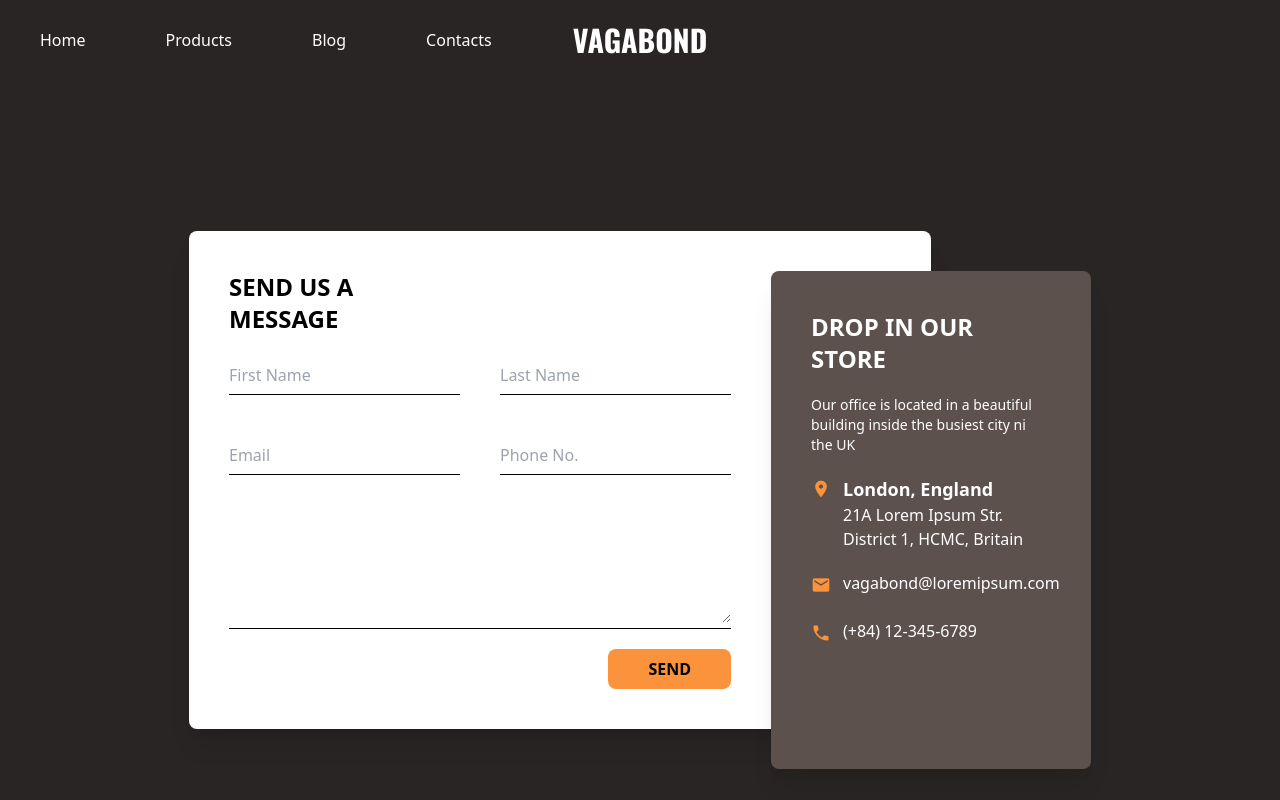
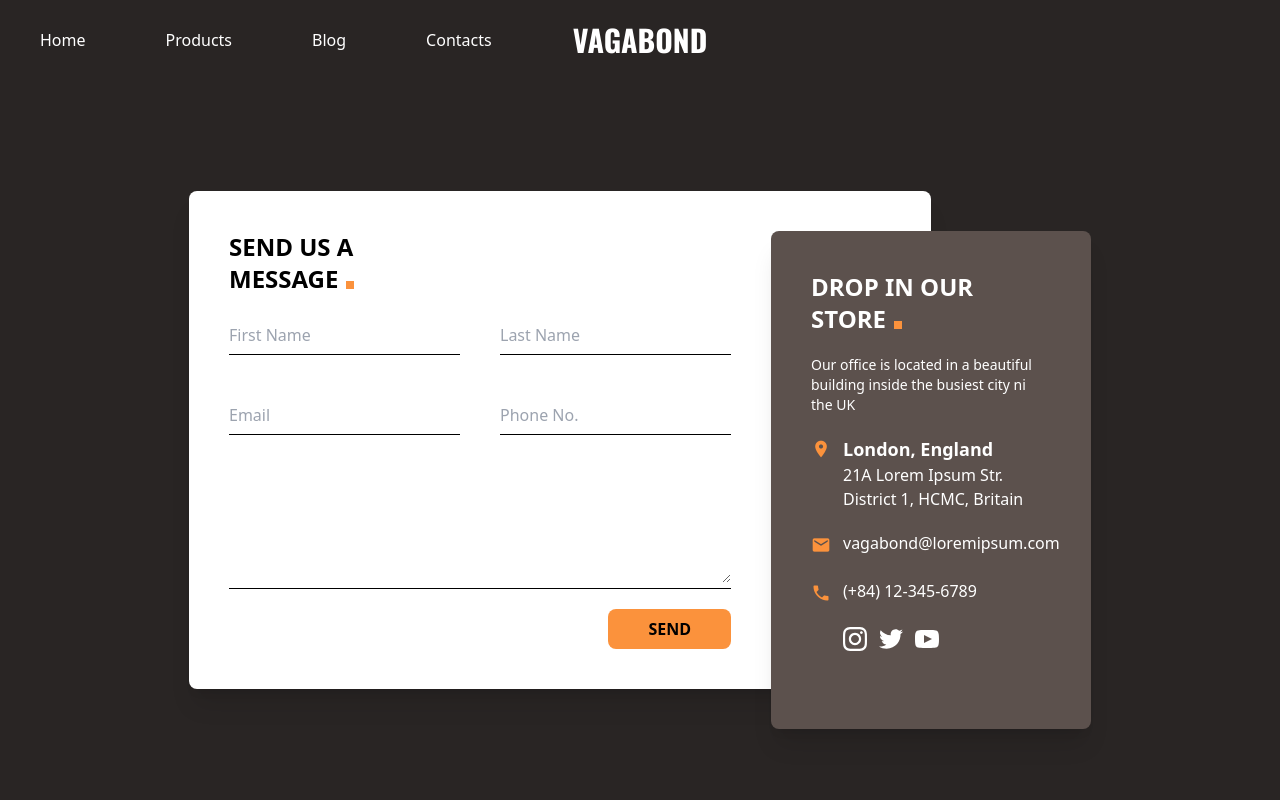
Before and after one commit to TulioDR/vagabond, a Next.js app: page /contact in a window 1280 px wide. Shown: the top 800 px of the page. Built offline with nearby package versions, Linux system fonts and the light colour scheme.

Commit message:
Update Contact Page

```diff
--- a/src/components/Contact/Input.tsx
+++ b/src/components/Contact/Input.tsx
@@ -33,7 +33,7 @@ export default function Input({ placeholder, textarea }: Props) {
                   animate={{ width: "100%" }}
                   exit={{ width: 0 }}
                   transition={{ duration: 0.4 }}
-                  className="absolute bottom-0 left-0 h-1 bg-orange-400"
+                  className="absolute bottom-0 left-0 h-1 bg-main-orange"
                />
             )}
          </AnimatePresence>
--- a/src/components/Footer/SocialIcon.tsx
+++ b/src/components/Footer/SocialIcon.tsx
@@ -8,7 +8,7 @@ type Props = {
 
 export default function SocialIcon({ src, alt }: Props) {
    return (
-      <div className="">
+      <div className="cursor-pointer">
          <Image src={src} alt={alt} />
       </div>
    );
--- a/src/components/Home/Banner.tsx
+++ b/src/components/Home/Banner.tsx
@@ -14,7 +14,7 @@ export default function Banner() {
                deleniti fugiat asperiores, quidem suscipit harum vel et. Quod,
                tempore!
             </div>
-            <button className="rounded-full bg-orange-300 text-black px-4 py-2 w-max text-sm">
+            <button className="rounded-full bg-main-orange text-black px-4 py-2 w-max text-sm">
                Explore More
             </button>
          </div>
--- a/src/components/MainButton.tsx
+++ b/src/components/MainButton.tsx
@@ -4,7 +4,7 @@ type Props = {
 
 export default function MainButton({ children }: Props) {
    return (
-      <button className="rounded-full bg-orange-300 flex items-center space-x-2 px-6 py-3 ml-auto text-black">
+      <button className="rounded-full bg-main-orange flex items-center space-x-2 px-6 py-3 ml-auto text-black">
          <span>{children}</span>
          <span className="material-icons">arrow_right_alt</span>
       </button>
--- a/src/pages/contact.tsx
+++ b/src/pages/contact.tsx
@@ -1,16 +1,22 @@
 import ContactInfo from "@/components/Contact/ContactInfo";
 import Input from "@/components/Contact/Input";
 import Title from "@/components/Contact/Title";
-import React from "react";
+import SocialIcon from "@/components/Footer/SocialIcon";
+import instagram from "@/assets/img/social-icons/instagram.svg";
+import twitter from "@/assets/img/social-icons/twitter.svg";
+import youtube from "@/assets/img/social-icons/youtube.svg";
 
 export default function Contact() {
    return (
-      <div className="min-h-screen flex items-center justify-center">
+      <div className="min-h-[calc(100vh-80px)] flex items-center justify-center">
          <div className="rounded-lg bg-white text-black shadow-xl flex items-stretch -translate-x-20">
             <div className="p-10 space-y-5">
                <Title>
                   <div>Send us a</div>
-                  <div>message</div>
+                  <div className="flex items-end space-x-2">
+                     <div>message</div>
+                     <div className="bg-main-orange h-2 w-2 -translate-y-[6px]"></div>
+                  </div>
                </Title>
                <div className="grid lg:grid-cols-2 gap-x-10 gap-y-10">
                   <Input placeholder="First Name" />
@@ -20,7 +26,7 @@ export default function Contact() {
                </div>
                <Input placeholder="Message" textarea />
                <div className="flex justify-end">
-                  <button className="bg-orange-400 rounded-lg px-10 py-2 uppercase font-bold">
+                  <button className="bg-main-orange rounded-lg px-10 py-2 uppercase font-bold">
                      Send
                   </button>
                </div>
@@ -28,7 +34,10 @@ export default function Contact() {
             <div className="bg-brown rounded-lg shadow-xl p-10 w-80 -mr-40 translate-y-10 text-white space-y-5">
                <Title>
                   <div>Drop in our</div>
-                  <div>Store</div>
+                  <div className="flex items-end space-x-2">
+                     <div>Store</div>
+                     <div className="bg-main-orange h-2 w-2 -translate-y-[6px]"></div>
+                  </div>
                </Title>
                <p className="text-xs sm:text-sm">
                   Our office is located in a beautiful building inside the
@@ -40,6 +49,11 @@ export default function Contact() {
                </ContactInfo>
                <ContactInfo icon="email">vagabond@loremipsum.com</ContactInfo>
                <ContactInfo icon="phone">(+84) 12-345-6789</ContactInfo>
+               <div className="flex space-x-3 ml-8">
+                  <SocialIcon src={instagram} alt="instagram" />
+                  <SocialIcon src={twitter} alt="twitter" />
+                  <SocialIcon src={youtube} alt="youtube" />
+               </div>
             </div>
          </div>
       </div>
--- a/tailwind.config.js
+++ b/tailwind.config.js
@@ -16,6 +16,7 @@ module.exports = {
             brown: "#5C514D",
             main: {
                gray: "#3B3B3B",
+               orange: "#fb923c",
             },
          },
          fontFamily: {
```
